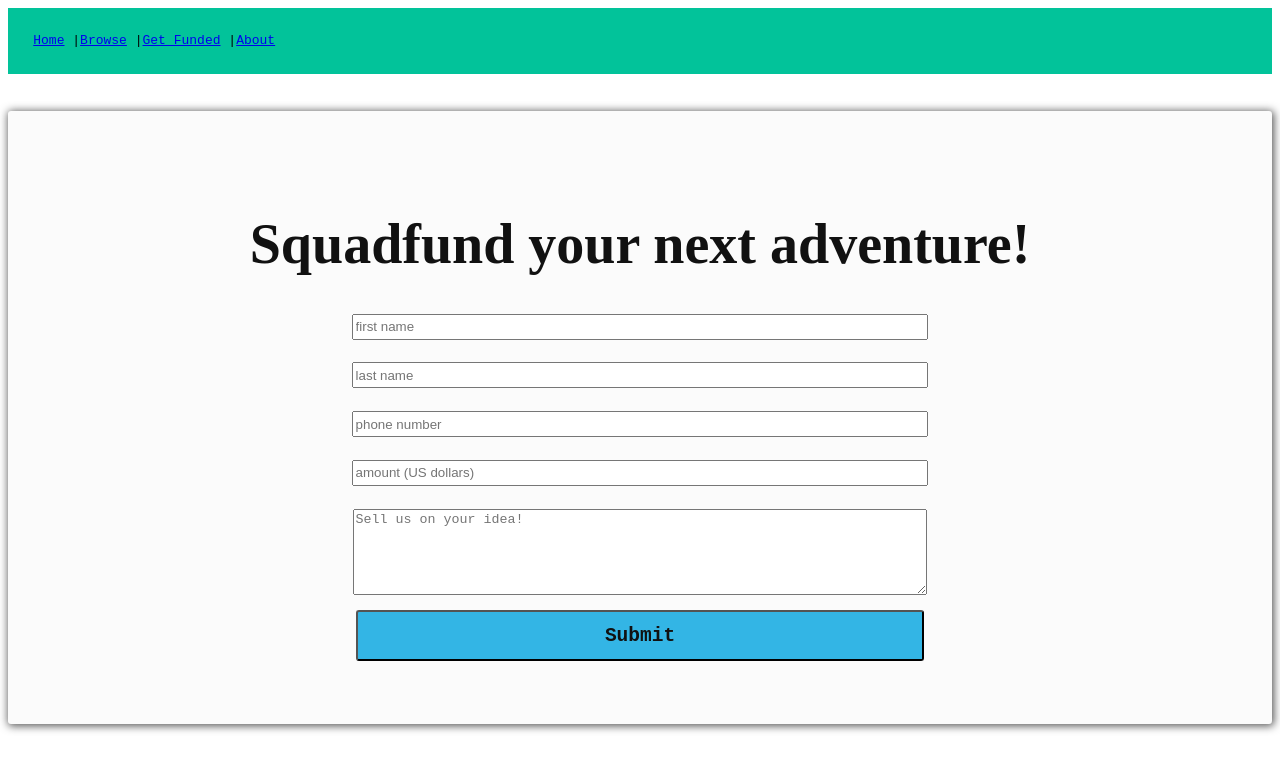
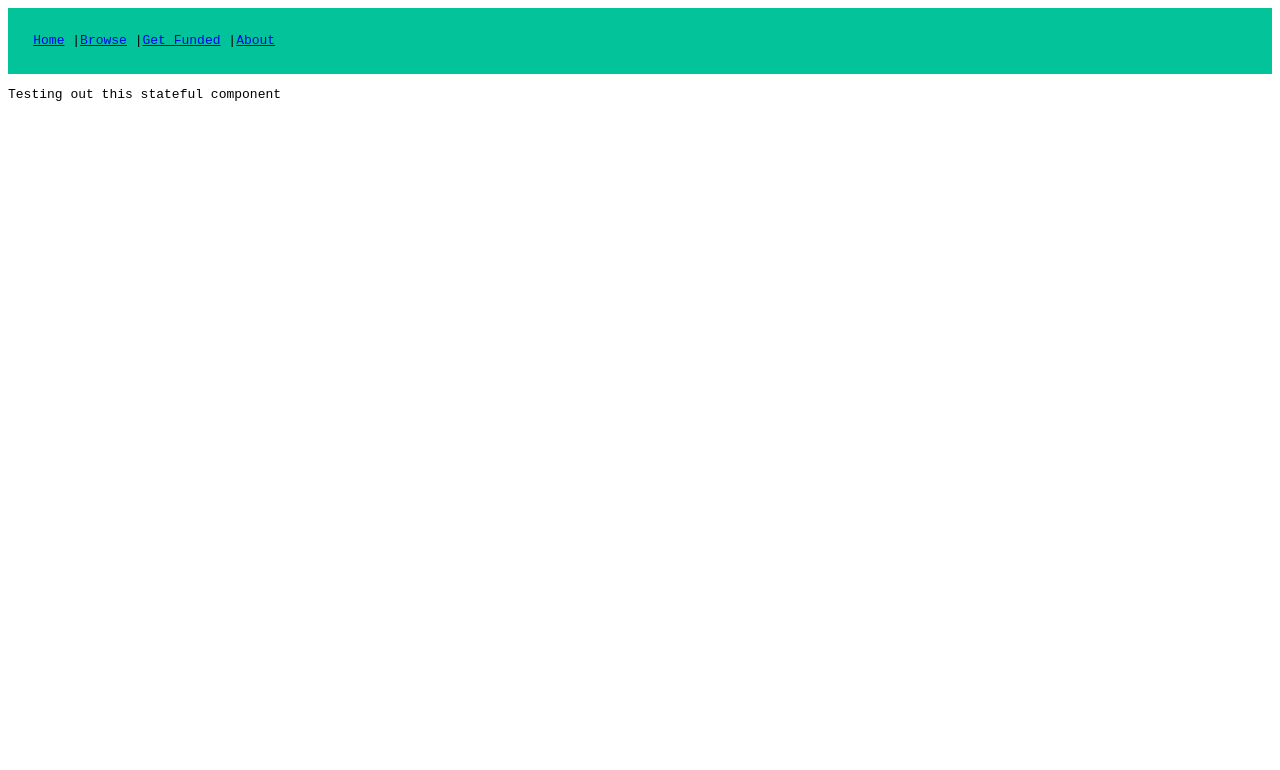
Before and after one commit to tkostelak/crowd-funding-react, a React app: page /#/funding in a window 1280 px wide. Shown: the top 770 px of the page. Built offline with nearby package versions, Linux system fonts and the light colour scheme; what webfontloader would draw is missing.

Commit message:
stateful component funding control adds ability to toggle user sign up form.

```diff
--- a/src/components/App.jsx
+++ b/src/components/App.jsx
@@ -3,9 +3,9 @@ import { Switch, Route } from 'react-router-dom';
 import Welcome from './Welcome/Welcome';
 import Navbar from './Navbar/Navbar';
 import Browse from './Browse/Browse';
-import Funding from './Funding/Funding';
 import Error404 from './Error404/Error404';
 import About from './About/About';
+import FundingControl from './FundingControl/FundingControl';
 
 function App(){
   return (
@@ -15,7 +15,7 @@ function App(){
         <Route exact path='/' component={Welcome} />
         <Route path='/browse' component={Browse} />
         <Route path='/about' component={About} />
-        <Route path='/funding' component={Funding} />
+        <Route path='/funding' component={FundingControl} />
         <Route component={Error404}/>
       </Switch>
       <style global jsx>{`
--- /dev/null
+++ b/src/components/FundingControl/FundingControl.jsx
@@ -0,0 +1,21 @@
+import React from 'react';
+
+class FundingControl extends React.Component {
+
+    constructor(props) {
+        super(props);
+        this.state = {
+            formVisibleOnPage: false
+        };
+    }
+
+    render(){
+        return (
+            <div>
+                <p>Testing out this stateful component</p>
+            </div>
+        )
+    }
+}
+
+export default FundingControl;
```
